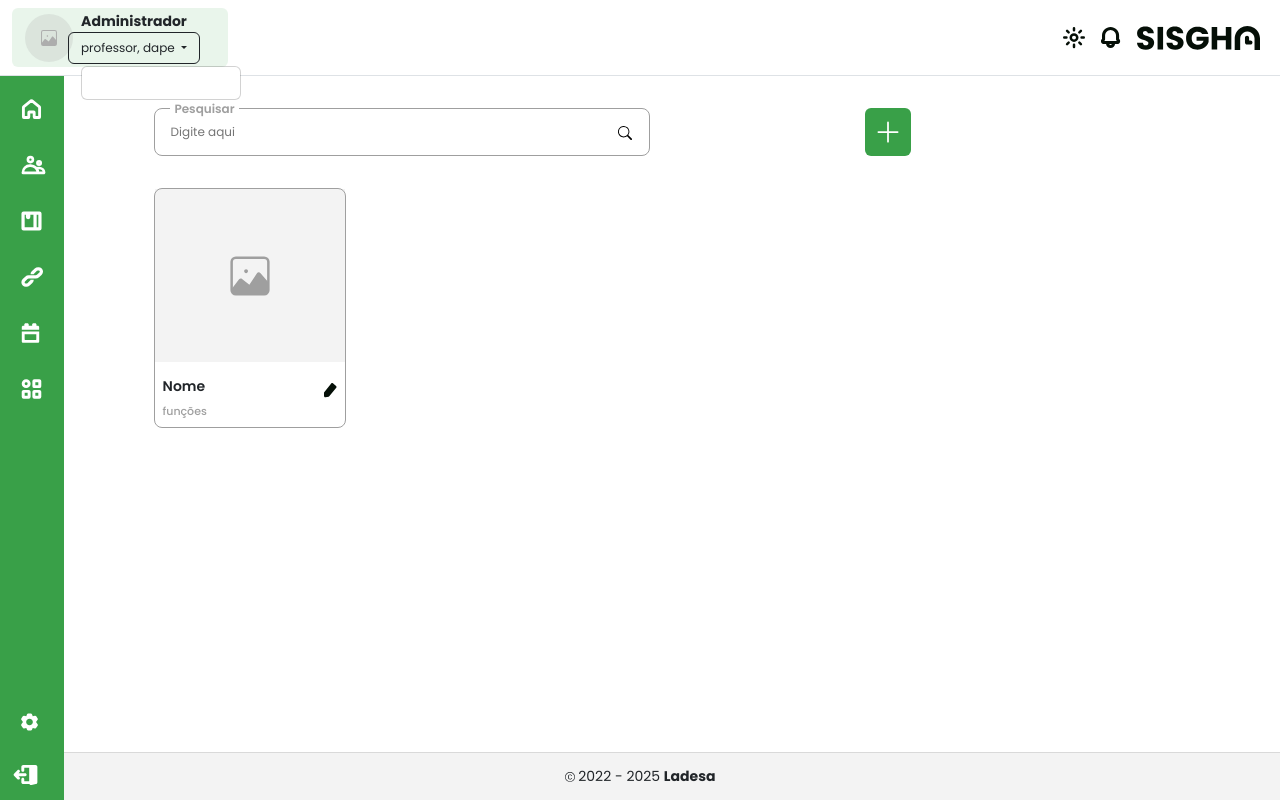
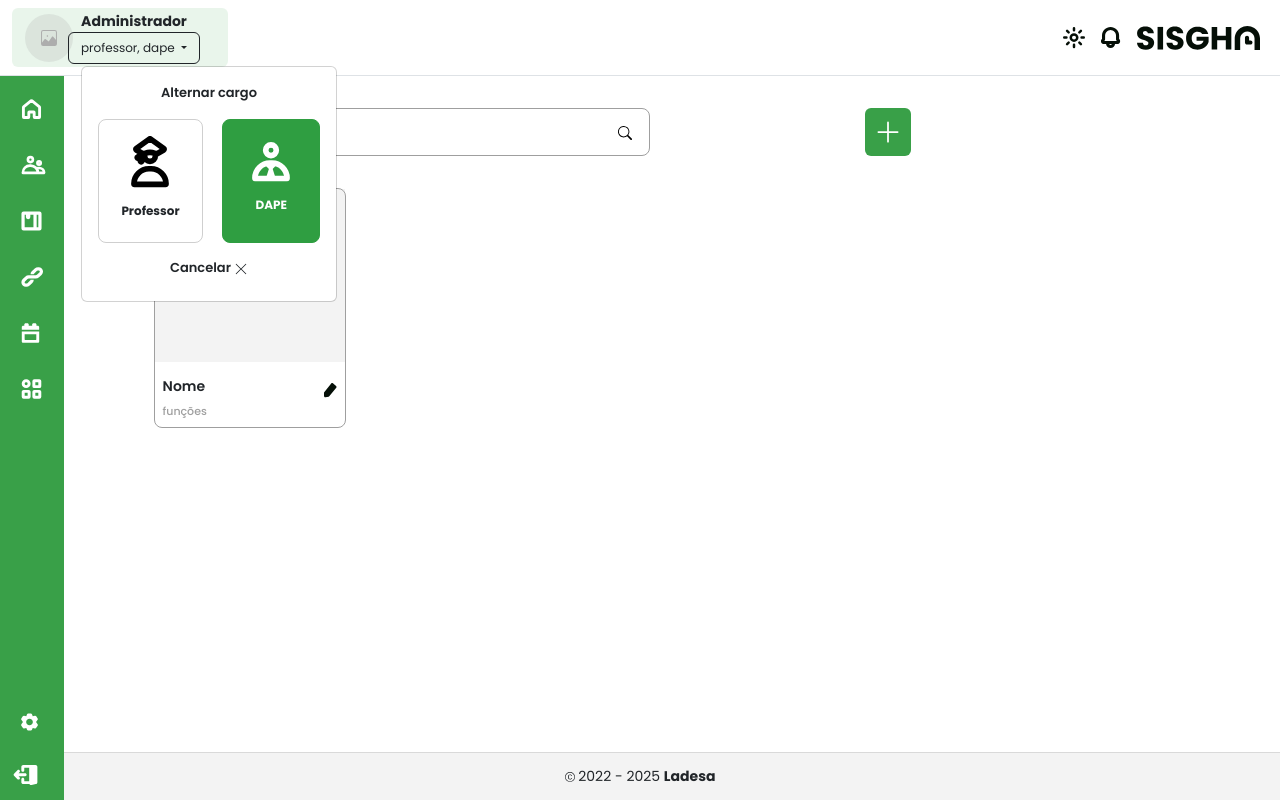
Before and after one commit to soouzaana/Listagem-Usuarios, a Vue app: page / in a window 1280 px wide. Both pictures are taken after a click on the button "professor, dape". Built offline with nearby package versions, Linux system fonts and the light colour scheme.

Commit message:
feat: adicionando opções ded alterar versão :sparkles:
botões de professor e dape

```diff
--- a/src/App.vue
+++ b/src/App.vue
@@ -27,17 +27,50 @@
               >
                 professor, dape
               </button>
-              <ul class="dropdown-menu">
-                <li>
-                  <a class="dropdown-item" href="#">
-                    <!-- modal professor -->
-                  </a>
-                </li>
-                <li>
-                  <a class="dropdown-item" href="#">
-                    <!-- modal dape -->
-                  </a>
-                </li>
+              <ul class="dropdown-menu version">
+                <p class="version-text">Alternar cargo</p>
+                <div class="d-flex align-items-center justify-content-between">
+                  <li>
+                    <button class="dropdown-item item item-professor" href="#">
+                      <!-- button professor -->
+                      <span
+                        ><img
+                          src="./assets/main/Professor-Dark.svg"
+                          alt="ícone professor"
+                      /></span>
+                      <p>Professor</p>
+                    </button>
+                  </li>
+                  <li>
+                    <button class="dropdown-item item item-dape" href="#">
+                      <!-- button dape -->
+                      <span
+                        ><img
+                          src="./assets/main/Dape-Light.svg"
+                          alt="ícone professor"
+                      /></span>
+                      <p>DAPE</p>
+                    </button>
+                  </li>
+                </div>
+
+                <button type="button" class="btn btn-cancel version-cancel">
+                  Cancelar
+                  <span class="w-3 opacity-85">
+                    <svg
+                      xmlns="http://www.w3.org/2000/svg"
+                      width="14"
+                      height="14"
+                      fill="currentColor"
+                      class="bi bi-x-lg"
+                      viewBox="0 0 16 16"
+                    >
+                      <path
+                        d="M2.146 2.854a.5.5 0 1 1 .708-.708L8 7.293l5.146-5.147a.5.5 0 0 1 .708.708L8.707 8l5.147 5.146a.5.5 0 0 1-.708.708L8 8.707l-5.146 5.147a.5.5 0 0 1-.708-.708L7.293 8z"
+                      />
+                    </svg>
+                  </span>
+                </button>
               </ul>
             </div>
           </div>
@@ -480,6 +513,45 @@
 .dropdown-toggle {
   font-size: 12px;
   margin-top: 0;
+}
+
+.version {
+  padding: 1rem;
+  text-align: center;
+  width: 16rem;
+}
+
+.version-text,
+.version-cancel {
+  font-size: 13px;
+  font-weight: 600;
+}
+
+.item {
+  border-radius: 8px;
+  font-size: 12px;
+  font-weight: 700;
+  padding: 1rem;
+}
+
+.item p {
+  margin: 0.5rem 0 0 0;
+  padding: 0.4rem;
+}
+
+.item-professor {
+  border: 1.68px solid #9f9f9f80;
+}
+
+.item-dape {
+  background-color: #2f9e41;
+  border: 1.68px solid #2f9e41;
+  color: #fff;
+  padding: 1.36rem 1.6rem;
+}
+
+.version-cancel {
+  margin-top: 0.5rem;
 }
 
 .notify {
```
Also changed, not shown: src/assets/main/Dape-Light.svg (added), src/assets/main/Professor-Dark.svg (added).
